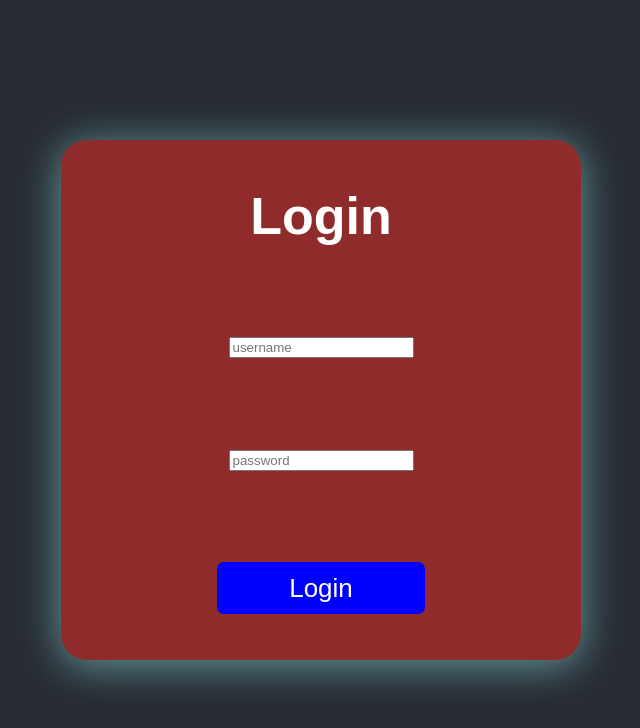
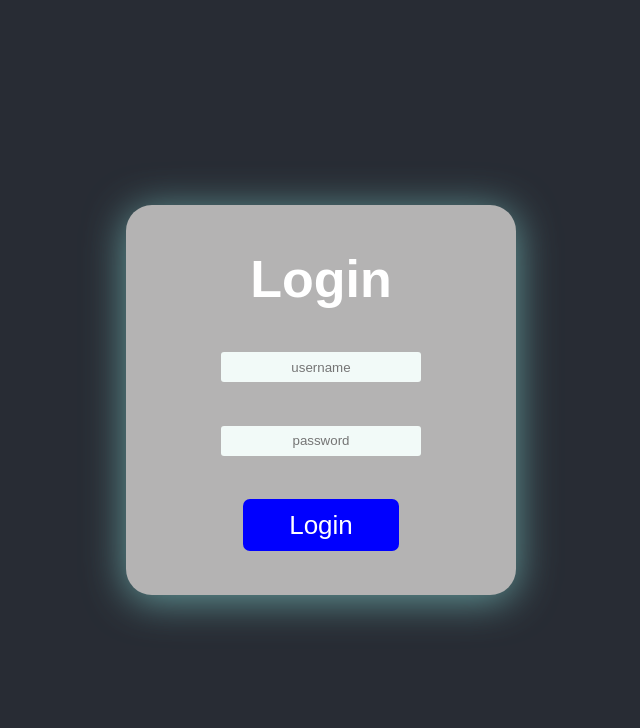
Before and after one commit to GHAFHA/HACKUTD22, a React (Create React App) app: page / in a window 1280 px wide. Shown: the top 728 px of the page, without its empty margins (319-959 px from the left). Built offline with nearby package versions, Linux system fonts and the light colour scheme.

Commit message:
Update login.css

```diff
--- a/src/Components/Login/login.css
+++ b/src/Components/Login/login.css
@@ -19,16 +19,16 @@
 
 /* this is creating the box that everything will sit inside of for the login componets*/
 .cover{
-background-color: rgb(143, 43, 43);
-width: 20em;
-height: 20em;
+background-color: rgb(180, 179, 179);
+width: 15em;
+height: 15em;
 position: relative;
 border-radius: 1em;
 box-shadow: 0 0.188em 1.550em rgb(100, 156, 156);
 display: flex;
 flex-direction: column;
 align-items: center;
-justify-content: space-around;
+justify-content: space-evenly;
 }
 
 .login-btn{
@@ -44,3 +44,17 @@ justify-content: space-around;
 }
 
 .login-btn:hover{transform: scale(1.1);}
+
+input{
+    border: none;
+    height: 30px;
+    width: 200px;
+    border-radius: 3px;
+    padding: 6px;
+    text-align: center;
+    background-color: rgb(242, 250, 248);
+}
+
+input:focus{
+    outline-color: rgb(8, 9, 10);
+}
```
